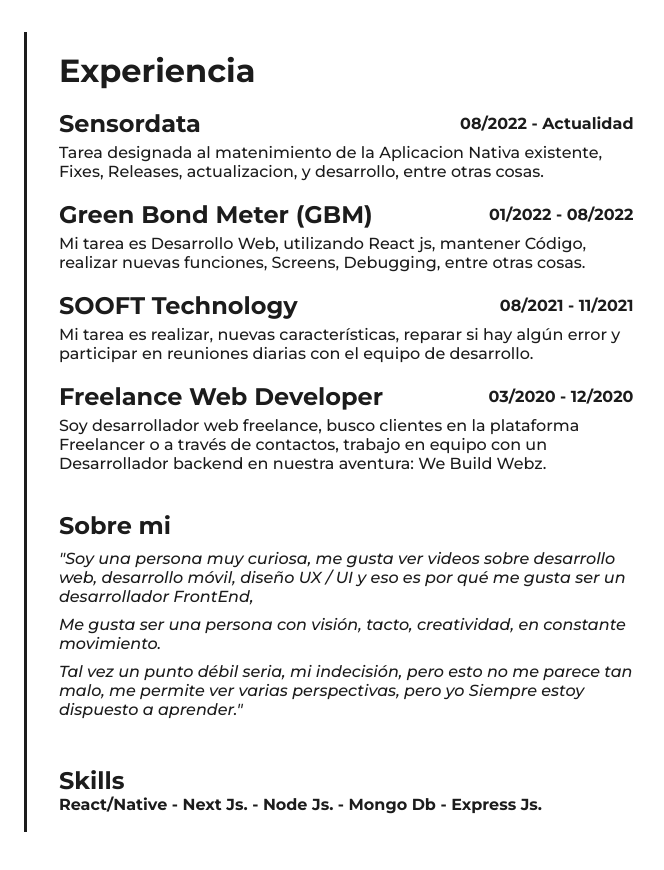
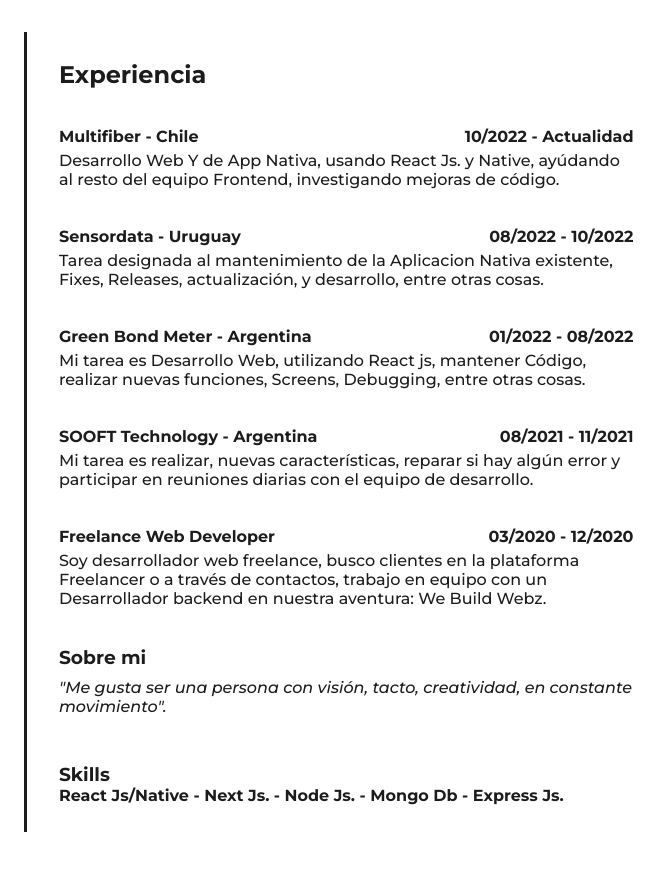
Before and after one commit to josezanle/seconds-cv, a plain HTML site: page index.html in a window 1280 px wide. Shown: the full height of the page, 423-1087 px from the left. Drawn offline with Linux system fonts and the light colour scheme.

Commit message:
Add files via upload

```diff
--- a/index.html
+++ b/index.html
@@ -1,5 +1,6 @@
 <!DOCTYPE html>
 <html lang="en">
+
 <head>
   <meta charset="UTF-8" />
   <meta name="viewport" content="width=device-width, initial-scale=1.0" />
@@ -20,47 +21,27 @@
           <pre class="__pre">FrontEnd</pre>
           <hr />
           <div class="datos">
-              <a
-                href="mailto:jose.rios.lm@gmail.com"
-                target="_blank"
-                class="item"
-              >
+            <a href="mailto:jose.rios.lm@gmail.com" target="_blank" class="item">
               <h4>Jose.rios.lm@gmail.com</h4>
               <img src="icons/mail.svg" alt="" />
             </a>
 
-              <a
-                class="item"
-                href="https://www.linkedin.com/in/jose-rios-lm"
-                target="_blank"
-              >
+            <a class="item" href="https://www.linkedin.com/in/jose-rios-lm" target="_blank">
               <h4>Linkedin: /jose-rios-lm</h4>
               <img src="icons/linkedin.svg" alt="" />
             </a>
 
-              <a
-                href="https://api.whatsapp.com/send?phone=+5491125727617"
-                target="_blank"
-                class="item"
-              >
+            <a href="https://api.whatsapp.com/send?phone=+5491125727617" target="_blank" class="item">
               <h4>Phone: +54 91125727617</h4>
               <img src="icons/phone.svg" alt="" />
             </a>
 
-              <a
-                href="https://www.webuildwebz.com"
-                target="_blank"
-                class="item"
-              >
+            <a href="https://www.webuildwebz.com" target="_blank" class="item">
               <h4>https://www.webuildwebz.com</h4>
               <img src="icons/world.svg" alt="" />
             </a>
 
-              <a
-                href="https://github.com/josezanle"
-                target="_blank"
-                class="item"
-              >
+            <a href="https://github.com/josezanle" target="_blank" class="item">
               <h4>https://github.com/josezanle</h4>
               <img src="icons/github.svg" alt="" />
             </a>
@@ -79,31 +60,58 @@
     <!-- ======================== -->
     <div class="right">
       <span class="experiencia">
-          <h1>Experiencia</h1>
+        <h2>Experiencia</h2>
+
+        <!-- ======================== -->
         <br />
+        <br />
+        <!-- ======================== -->
+
         <div class="row">
-            <h5 class="job_title">Sensordata</h5>
-            <p class="job_date">08/2022 - Actualidad</p>
+          <h4>Multifiber - Chile</h4>
+          <p class="job_date">10/2022 - Actualidad</p>
         </div>
         <p>
-            Tarea designada al matenimiento de la Aplicacion Nativa existente, Fixes, Releases, actualizacion, y desarrollo, entre otras cosas.
+          Desarrollo Web Y de App Nativa, usando React Js. y Native, ayúdando al resto del equipo Frontend, investigando
+          mejoras de código.
         </p>
 
+        <!-- ======================== -->
         <br />
+        <br />
+        <!-- ======================== -->
 
         <div class="row">
-            <h5 class="job_title">Green Bond Meter (GBM)</h5>
+          <h4>Sensordata - Uruguay</h4>
+          <p class="job_date">08/2022 - 10/2022</p>
+        </div>
+        <p>
+          Tarea designada al mantenimiento de la Aplicacion Nativa existente, Fixes, Releases, actualización, y
+          desarrollo, entre otras cosas.
+        </p>
+
+        <!-- ======================== -->
+        <br />
+        <br />
+        <!-- ======================== -->
+
+        <div class="row">
+          <h4>Green Bond Meter - Argentina</h4>
           <p class="job_date">01/2022 - 08/2022</p>
         </div>
         <p>
-            Mi tarea es Desarrollo Web, utilizando React js, mantener Código, realizar nuevas funciones, Screens, Debugging, entre
+          Mi tarea es Desarrollo Web, utilizando React js, mantener Código, realizar nuevas funciones, Screens,
+          Debugging, entre
           otras cosas.
         </p>
 
+        <!-- ======================== -->
         <br />
+        <br />
+        <!-- ======================== -->
 
         <div class="row">
-            <h5 class="job_title">SOOFT Technology</h5>
+          <h4>SOOFT Technology - Argentina</h4>
           <p class="job_date">08/2021 - 11/2021</p>
         </div>
         <p>
@@ -111,43 +119,48 @@
           participar en reuniones diarias con el equipo de desarrollo.
         </p>
 
+        <!-- ======================== -->
         <br />
+        <br />
+        <!-- ======================== -->
 
         <div class="row">
-            <h5 class="job_title">Freelance Web Developer</h5>
+          <h4>Freelance Web Developer</h4>
           <p class="job_date">03/2020 - 12/2020 </p>
         </div>
         <p>
-            Soy desarrollador web freelance, busco clientes en la plataforma Freelancer o a través de contactos, trabajo en equipo
+          Soy desarrollador web freelance, busco clientes en la plataforma Freelancer o a través de contactos, trabajo
+          en equipo
           con un Desarrollador backend en nuestra aventura: <a>We Build Webz</a>.
         </p>
 
       </span>
       <br />
       <br />
+
+      <!-- ------------------------------ -->
+
       <span class="mi">
-          <h2>Sobre mi</h2>
+        <h3>Sobre mi</h3>
+
         <p class="italic">
-            "Soy una persona muy curiosa, me gusta ver videos sobre desarrollo web, desarrollo móvil, diseño UX / UI y eso es por qué
-            me gusta ser un desarrollador FrontEnd,
+          "Me gusta ser una persona con visión, tacto, creatividad, en constante movimiento".
         </p>
 
-          <p class="italic">
-            Me gusta ser una persona con visión, tacto, creatividad, en constante movimiento.
-          </p>
+      </span>
 
-          <p class="italic">
-            Tal vez un punto débil seria, mi indecisión, pero esto no me parece tan malo, me permite ver varias perspectivas, pero
-            yo Siempre estoy dispuesto a aprender."
-          </p>
-        </span>
+      <!-- ------------------------------ -->
+
       <br />
       <br />
       <span class="conocimiento">
-          <h2>Skills</h2>
-          <b><p>React/Native - Next Js. - Node Js. - Mongo Db - Express Js.</p></b>
+        <h3>Skills</h3>
+        <b>
+          <p>React Js/Native - Next Js. - Node Js. - Mongo Db - Express Js.</p>
+        </b>
       </span>
     </div>
   </div>
 </body>
+
 </html>
```
Lines whose indentation alone changed are shown as unchanged.
